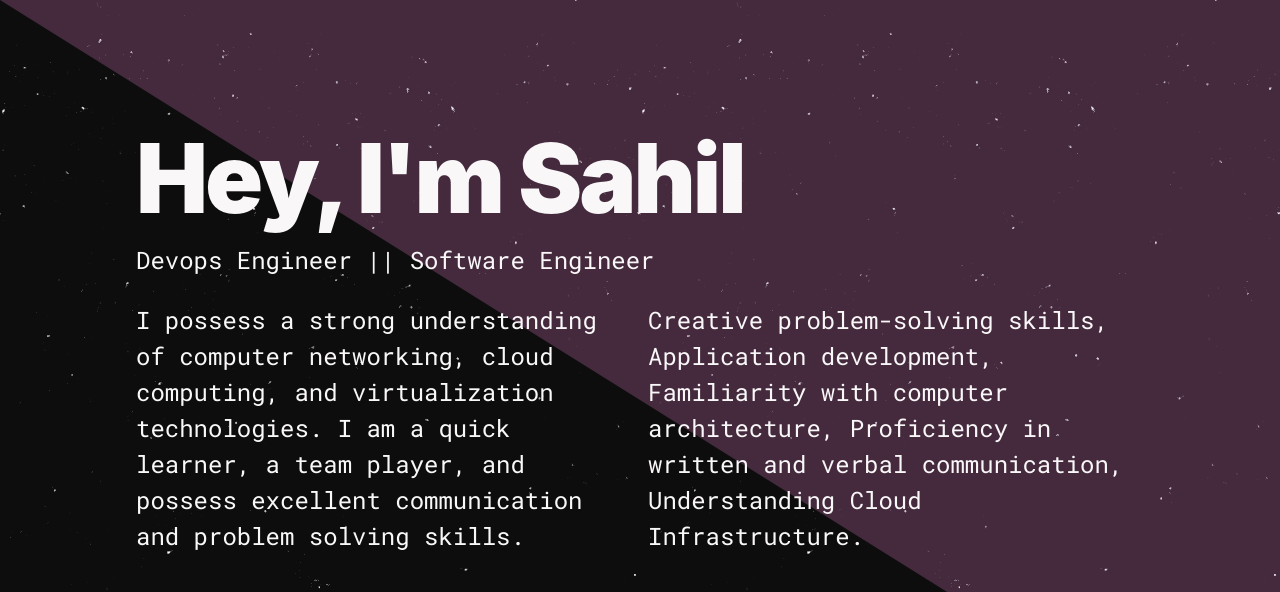
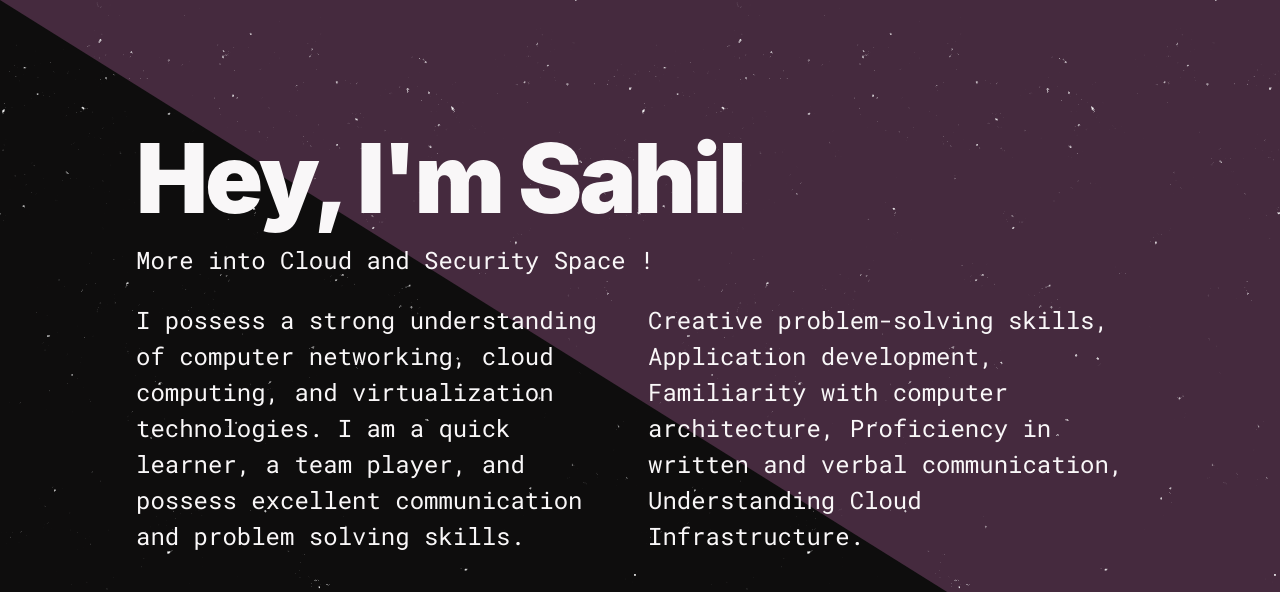
Before and after one commit to sahil23032001/resume, a plain HTML site: page index.html in a window 1280 px wide. Shown: the top 592 px of the page. Drawn offline with Linux system fonts and the light colour scheme.

Commit message:
Update index.html

```diff
--- a/index.html
+++ b/index.html
@@ -26,7 +26,7 @@
     <header class=header>
 
 </header>
-<div class="[ grid-wrap ] hiii-nerds"><div class="[ grid ]"><div class="[ grid__col grid__col--two-thirds ]"><h1>Hey, I'm  Sahil </h1><h2>Devops Engineer || Software Engineer </h2></div>
+<div class="[ grid-wrap ] hiii-nerds"><div class="[ grid ]"><div class="[ grid__col grid__col--two-thirds ]"><h1>Hey, I'm  Sahil </h1><h2>More into Cloud and Security Space !</h2></div>
 <div class="[ grid__col grid__col--half ]"><p>I possess a strong understanding of computer networking, cloud computing, and virtualization
     technologies. I am a quick learner, a team player, and possess excellent communication and problem
     solving skills.</p></div><div class="[ grid__col grid__col--half ]"><p> Creative problem-solving skills, Application development, Familiarity with computer architecture,
```
